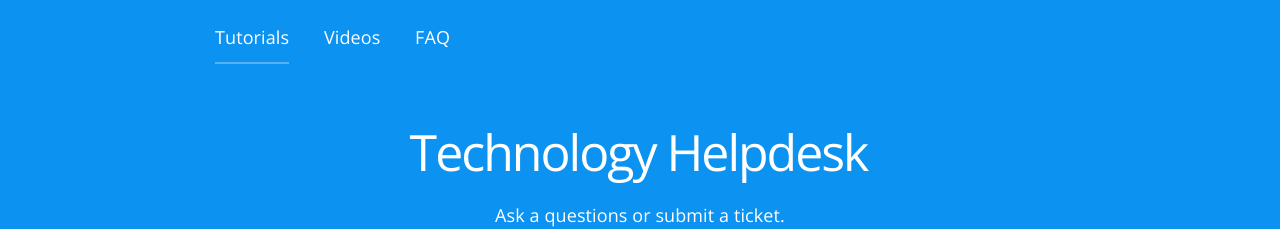
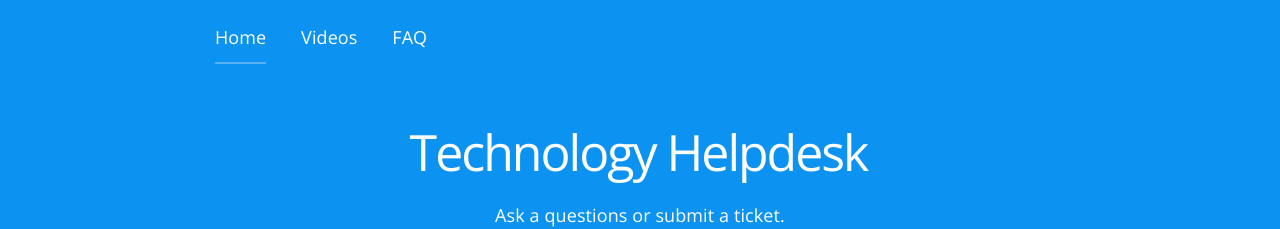
Before and after one commit to Agawam-IT/tech.agawamed.org, a Jekyll site: the page built from index.html, in a window 1280 px wide. Shown: the top 229 px of the page. Built offline with Jekyll 4.4.1, drawn with Linux system fonts in a browser that asks for light colours; nearby versions of some CDN libraries.

Commit message:
Update navigation.yml

```diff
--- a/_data/navigation.yml
+++ b/_data/navigation.yml
@@ -1,4 +1,4 @@
-- name: Tutorials
+- name: Home
   link: /
 - name: Videos
   link: /videos/
```
